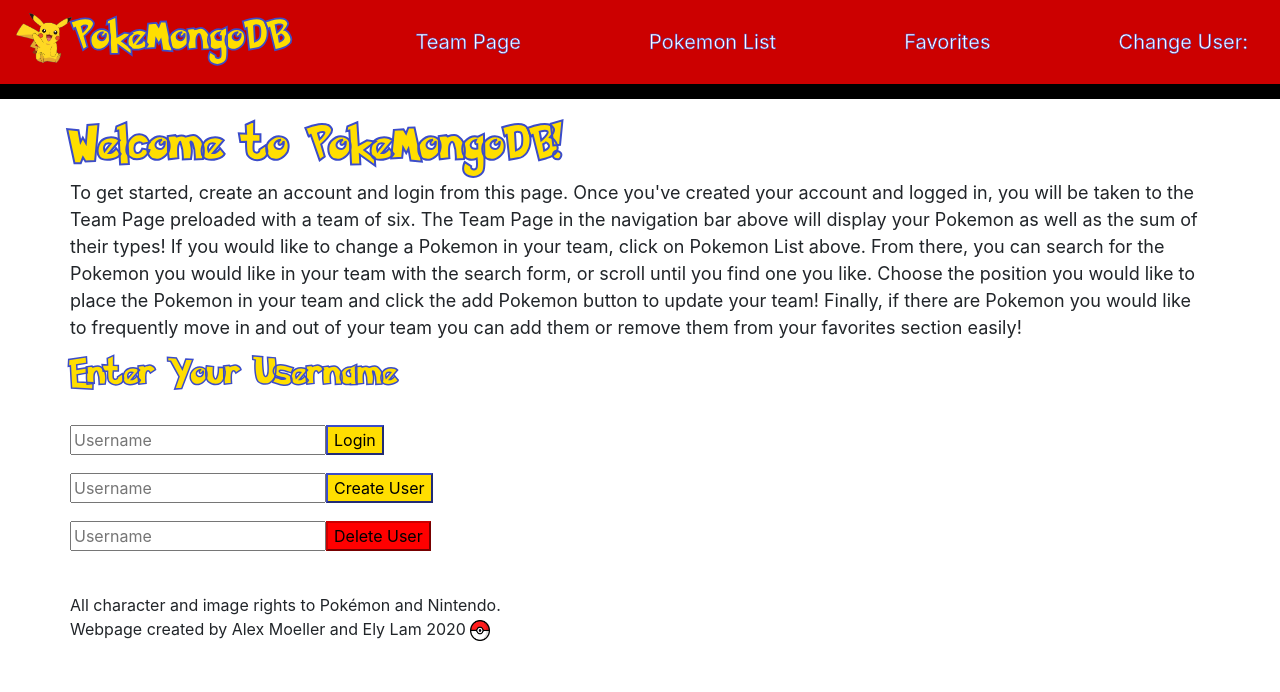
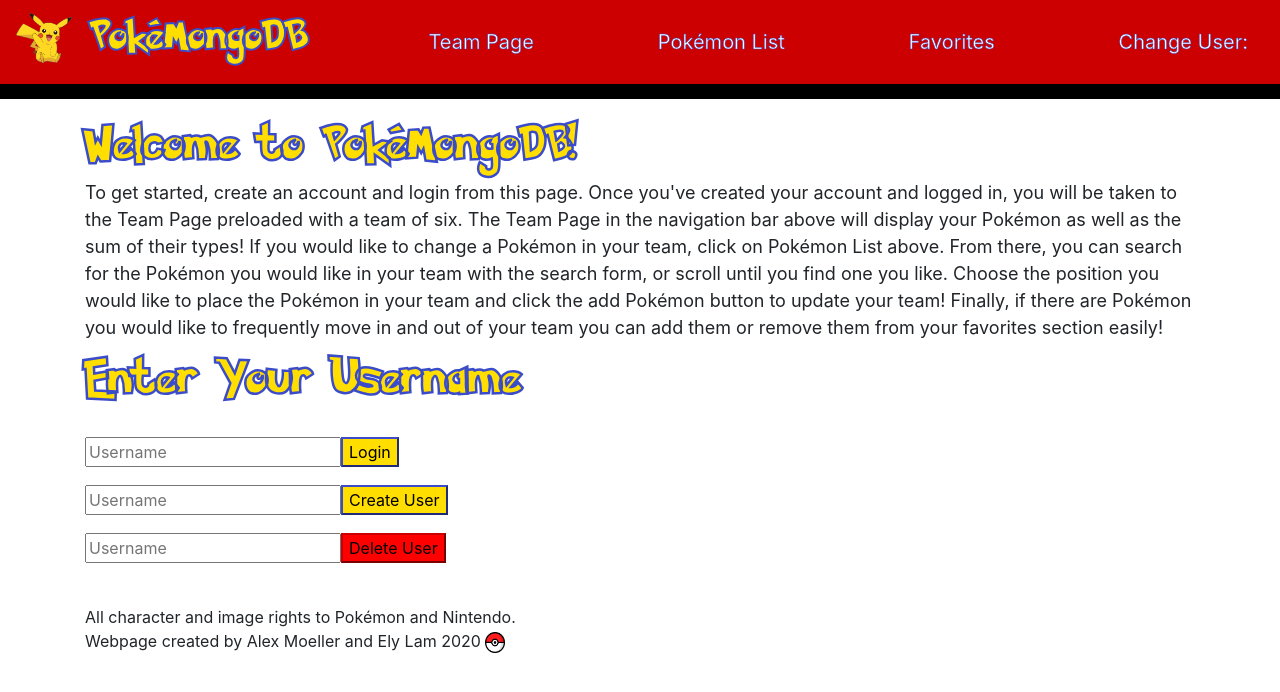
Before and after one commit to domenic-lam/PokeMongoDB2.0, a React (Create React App) app in the folder front/: page / in a window 1280 px wide. Shown: the top 692 px of the page. Built offline with nearby package versions, Linux system fonts and the light colour scheme; no server answers.

Commit message:
Fixing axe errors

```diff
--- a/front/src/components/App.js
+++ b/front/src/components/App.js
@@ -92,6 +92,7 @@ function App() {
   return (
     <div className="App">
       <nav className="navbar navbar-light">
+        <a href="#main" className="skip-link" aria-label="Skip to page content">Skip to main content</a>
         <a className="navbar-brand" href="/">
           <h1 className="navbar-brand-h1"><img
             src="./images/pika.png"
@@ -99,7 +100,7 @@ function App() {
             title="Pikachu"
             width="56"
             height="50"
-          />PokeMongoDB</h1>
+          /> PokéMongoDB</h1>
         </a>
         <a
           className="nav-item nav-link"
@@ -112,7 +113,7 @@ function App() {
             setShowFavorites(false);
           }}
         >
-          Team Page<span className="sr-only">(current)</span>
+          Team Page
         </a>
         <a
           className="nav-item nav-link"
@@ -125,7 +126,7 @@ function App() {
             setShowFavorites(false);
           }}
         >
-          Pokemon List<span className="sr-only">(current)</span>
+          Pokémon List
         </a>
         <a
           className="nav-item nav-link"
@@ -139,7 +140,6 @@ function App() {
           }}
         >
           Favorites
-          <span className="sr-only">(current)</span>
         </a>
         <a
           className="nav-item active nav-link navbar-right"
@@ -157,7 +157,7 @@ function App() {
         </a>
       </nav>
       <br/>
-      <div className="container text-left">
+      <div className="container text-left" id="main" role="main" tabindex="-1">
         <div className="row">
           {showUserEnter ? (
             <User handleChange={handleChange} player={player}></User>
@@ -183,7 +183,7 @@ function App() {
         </div>
         <br/>
         <div className="row">
-          <footer>
+          <div className="col">
             All character and image rights to Pokémon and Nintendo.<br/>
             Webpage created by Alex Moeller and Ely Lam 2020{" "}
             <img
@@ -194,9 +194,8 @@ function App() {
               height="21"
             />
             <br/>
-          </footer>
+          </div>
         </div>
-        <br/>
       </div>
     </div>
   );
--- a/front/src/components/Favorites.js
+++ b/front/src/components/Favorites.js
@@ -21,8 +21,7 @@ function Favorites(props) {
         <br/>
         <form action="/updateTeam" method="post">
           <label htmlFor="position">
-            Choose the position: <br/>
-          </label>
+            Choose the position: {" "}
             <select name="position" id={`position${p}`}>
               <option value="1">1</option>
               <option value="2">2</option>
@@ -31,13 +30,18 @@ function Favorites(props) {
               <option value="5">5</option>
               <option value="6">6</option>
             </select>
+          </label>
           <input
             type="hidden"
             name="newPokemon"
             id={`addNewPokemon${p}`}
             value={`${p}`}
           />
-          <input type="hidden" name="user" id="userAdd" value={`${props.user}`} />
+          <input
+            type="hidden"
+            name="user"
+            id={`${props.user}Add${p}`}
+            value={`${props.user}`} />
           <br />
           <button type="submit">Add to team!</button>
         </form>
@@ -51,7 +55,7 @@ function Favorites(props) {
           <input
             type="hidden"
             name="player"
-            id="userDelete"
+            id={`${props.user}Delete${p}`}
             value={`${props.user}`}
           />
           <button className="delete" type="submit">Delete favorite</button>
@@ -62,8 +66,8 @@ function Favorites(props) {
   };
 
   return (
-    <div class="col">
-      <h2>Manage Favorites</h2>
+    <div className="col">
+      <h1>Manage Favorites</h1>
       <ol>{renderFavorites()}</ol>
     </div>
   );
--- a/front/src/components/Player.js
+++ b/front/src/components/Player.js
@@ -32,7 +32,7 @@ function Player(props) {
     let pokeName5 = props.pokemon.filter((p) =>
       p._id.startsWith(poke5));
     return (
-      <div>
+      <ol>
         <li key={poke}>
           {pokeName[0].Pokemon} (#{poke})<br/>
           <img src={`./images/${poke}.png`} alt={`(#${poke}) Sprite`} />
@@ -57,7 +57,7 @@ function Player(props) {
           {pokeName5[0].Pokemon} (#{poke5})<br/>
           <img src={`./images/${poke5}.png`} alt={`(#${poke5}) Sprite`} />
         </li>
-      </div>
+      </ol>
     );
   };
 
@@ -108,7 +108,7 @@ function Player(props) {
       }
     }
     return (
-      <div>
+      <ul className="Player-ul">
         <li>Bug : {statMap.get("Bug")}</li>
         <li>Dragon : {statMap.get("Dragon")}</li>
         <li>Electric : {statMap.get("Electric")}</li>
@@ -125,19 +125,19 @@ function Player(props) {
         <li>Rock : {statMap.get("Rock")}</li>
         <li>Steel : {statMap.get("Steel")}</li>
         <li>Water : {statMap.get("Water")}</li>
-      </div>
+      </ul>
     );
   };
 
   return (
-    <div>
-      <h2>{props.user}'s Team</h2>
+    <div className="col">
+      <h1>{props.user}'s Team</h1>
       <br/>
-      <ol className="Player-ol">{renderTeams()}</ol>
+      <div id="team">{renderTeams()}</div>
       <br/>
       <br/>
       <br/>
-      <ul className="Player-ul">{renderStats()}</ul>
+      <div id="teamStats">{renderStats()}</div>
     </div>
   );
 }
--- a/front/src/components/Pokemon.js
+++ b/front/src/components/Pokemon.js
@@ -31,8 +31,7 @@ function Pokemon(props) {
           Type II: {p.Type_2} <br />
           <form action="/updateTeam" method="post">
             <label htmlFor="position">
-              Choose the position: <br />
-            </label>
+              Choose the position: {" "}
             <select name="position" id={`position${p._id}`}>
               <option value="1">1</option>
               <option value="2">2</option>
@@ -41,16 +40,17 @@ function Pokemon(props) {
               <option value="5">5</option>
               <option value="6">6</option>
             </select>
+            </label>
             <input
               type="hidden"
               name="newPokemon"
-              id={`newPokemon${p._id}`}
+              id={`addTeam${p._id}`}
               value={`${p._id}`}
             />
             <input
               type="hidden"
               name="user"
-              id="user"
+              id={`addTeam${props.user}${p._id}`}
               value={`${props.user}`}
             />
             <br />
@@ -60,13 +60,13 @@ function Pokemon(props) {
             <input
               type="hidden"
               name="newPokemon"
-              id={`newPokemon${p._id}`}
+              id={`addFavorite${p._id}`}
               value={`${p._id}`}
             />
             <input
               type="hidden"
               name="user"
-              id="user"
+              id={`addFavorites${props.user}${p._id}`}
               value={`${props.user}`}
             />
             <button type="submit">Add to favorites</button>
@@ -79,8 +79,8 @@ function Pokemon(props) {
   console.log("rendering Pokemon", search);
 
   return (
-    <div>
-      <h2>Add Pokemon to your Team!</h2>
+    <div className="col">
+      <h1>Add Pokemon to your Team!</h1>
       <label htmlFor="search">
         Search for a pokemon to add to your team:{" "}
         <input
--- a/front/src/components/User.js
+++ b/front/src/components/User.js
@@ -55,23 +55,23 @@ function User(props) {
   }
 
   return (
-    <div>
+    <div className="col">
       <p className="user-p">
-        <h1>Welcome to PokeMongoDB!</h1> To get started, create an account and login
+        <h1>Welcome to PokéMongoDB!</h1> To get started, create an account and login
         from this page. Once you've created your account and logged in, you will be taken to
         the Team Page preloaded with a team of six. The Team Page in the navigation bar above will display your
-        Pokemon as well as the sum of their types! If you would like to change
-        a Pokemon in your team, click on Pokemon List above. From
-        there, you can search for the Pokemon you would like in your team with
+        Pokémon as well as the sum of their types! If you would like to change
+        a Pokémon in your team, click on Pokémon List above. From
+        there, you can search for the Pokémon you would like in your team with
         the search form, or scroll until you find one you like. Choose the
-        position you would like to place the Pokemon in your team and click
-        the add Pokemon button to update your team! Finally, if there are
-        Pokemon you would like to frequently move in and out of your team you
+        position you would like to place the Pokémon in your team and click
+        the add Pokémon button to update your team! Finally, if there are
+        Pokémon you would like to frequently move in and out of your team you
         can add them or remove them from your favorites section easily!
       </p>
-      <h2>Enter Your Username</h2>
+      <h1>Enter Your Username</h1>
       <br/>
-      <div>
+      <div id="userLogin">
         <form onSubmit={submit}>
           <label className="visuallyhidden">
             <input
@@ -84,7 +84,7 @@ function User(props) {
           </label>
         </form>
       </div>
-      <div>
+      <div id="userCreate">
         <form action="/newUser" method="post" onSubmit={haveUser}>
           <label className="visuallyhidden">
             <input
@@ -98,7 +98,7 @@ function User(props) {
           </label>
         </form>
       </div>
-      <div>
+      <div id="userDelete">
         <form action="/deleteUser" method="post" onSubmit={deleteUser}>
           <label className="visuallyhidden">
             <input
--- a/front/src/components/styles/App.css
+++ b/front/src/components/styles/App.css
@@ -1,5 +1,4 @@
 .App {
-  text-align: center;
   background-color: white;
 }
 
--- a/front/src/components/styles/Player.css
+++ b/front/src/components/styles/Player.css
@@ -2,11 +2,3 @@
   columns: 4;
   width: 100%
 }
-
-.Player-ol li{
-  columns: 1;
-  grid-row: 3;
-  float: left;
-  width: 33.333%;
-  list-style-position: inside;
-}
--- a/front/src/components/styles/index.css
+++ b/front/src/components/styles/index.css
@@ -32,7 +32,7 @@ body {
   font-family: "pokemon-font";
   font-size: 35px;
   color: #FFDE00;
-  -webkit-text-stroke-width: 1.75px;
+  -webkit-text-stroke-width: 2px;
   -webkit-text-stroke-color: #3B4CCA;
   font-display: swap;
 }
@@ -40,16 +40,7 @@ body {
 h1 {
   font-family: "pokemon-font";
   color: #FFDE00;
-  -webkit-text-stroke-width: 2px;
-  -webkit-text-stroke-color: #3B4CCA;
-  font-display: swap;
-}
-
-h2 {
-  font-family: "pokemon-font";
-  font-size: 30px;
-  color: #FFDE00;
-  -webkit-text-stroke-width: 1.5px;
+  -webkit-text-stroke-width: 2.5px;
   -webkit-text-stroke-color: #3B4CCA;
   font-display: swap;
 }
@@ -116,3 +107,15 @@ button:hover, button:focus {
   color: white;
   background-color: #B3A125; /* Add a dark-grey background on hover */
 }
+
+.skip-link {
+  position: absolute;
+  width: 1px;
+  height: 1px;
+  padding: 0;
+  margin: -1px;
+  overflow: hidden;
+  clip: rect(0, 0, 0, 0);
+  white-space: nowrap; /* added line */
+  border: 0;
+}
```
Lines whose indentation alone changed are shown as unchanged.
